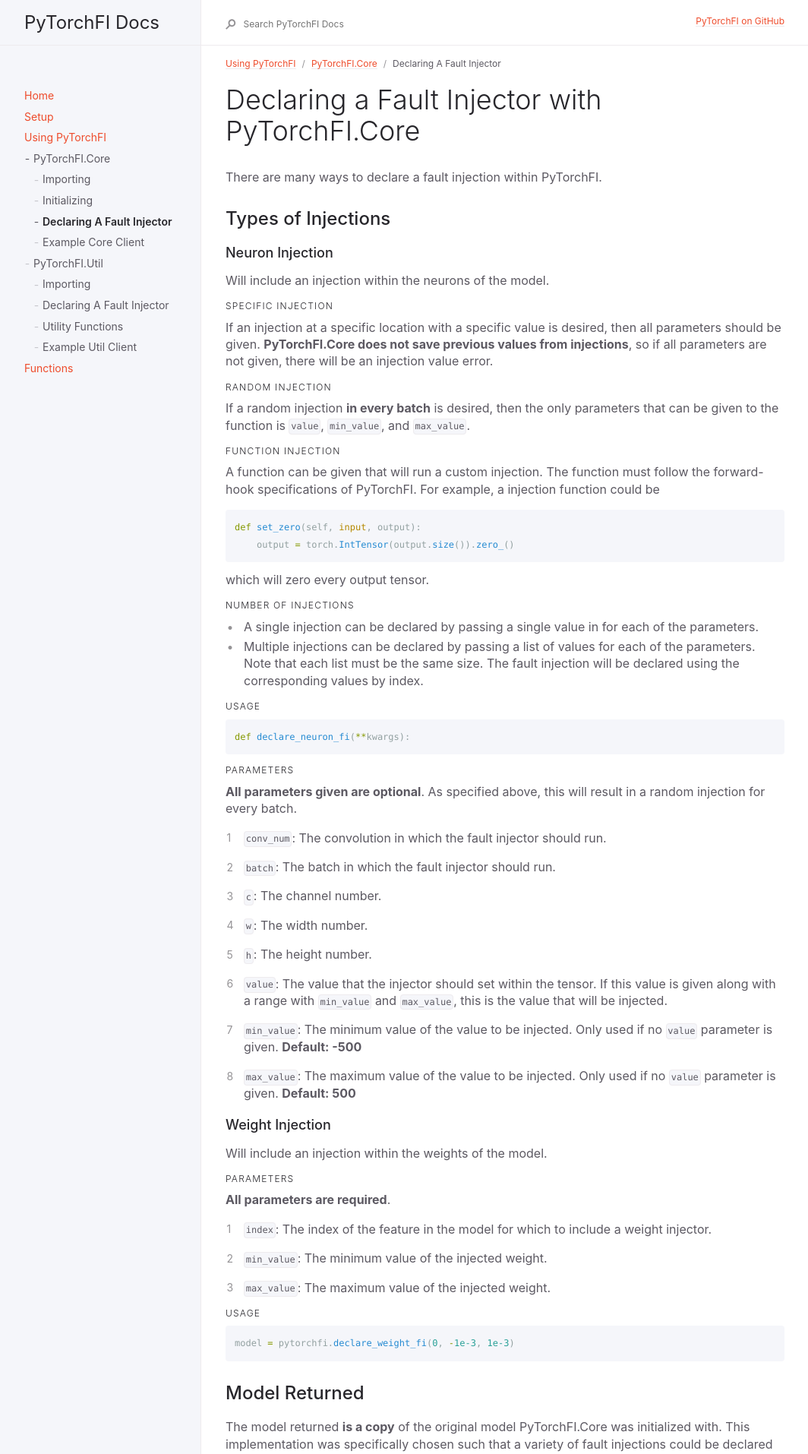
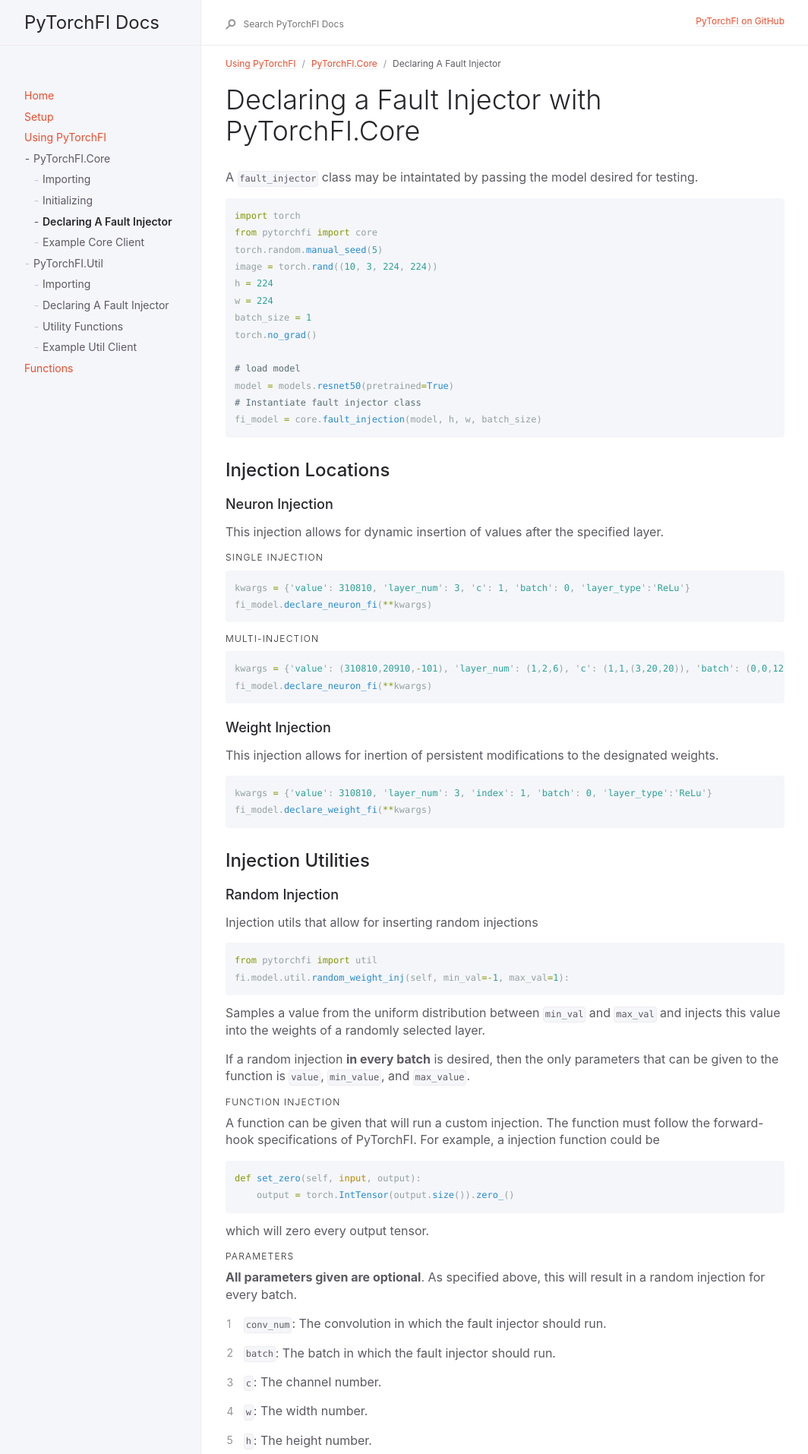
Before and after one commit to ssomalraju2/pytorchfi.github.io, a Jekyll site: the page built from docs/user/core/declare_fi.md, in a window 1280 px wide. Shown: the top 1914 px of the page at 76% size, without its empty margins (91-1155 px from the left). Built offline with Jekyll 4.4.1, drawn with Linux system fonts in a browser that asks for light colours; some of the changed text lies outside the part shown.

Commit message:
Update docs (#8)

````diff
--- a/docs/user/core/declare_fi.md
+++ b/docs/user/core/declare_fi.md
@@ -9,19 +9,65 @@ permalink: /core/declare-fi
 
 # Declaring a Fault Injector with PyTorchFI.Core
 
-There are many ways to declare a fault injection within PyTorchFI.
+A `fault_injector` class may be intaintated by passing the model desired for testing.
 
-## Types of Injections
+```python
+import torch
+from pytorchfi import core
+torch.random.manual_seed(5)
+image = torch.rand((10, 3, 224, 224))
+h = 224
+w = 224
+batch_size = 1
+torch.no_grad()
+
+# load model
+model = models.resnet50(pretrained=True)
+# Instantiate fault injector class
+fi_model = core.fault_injection(model, h, w, batch_size)
+```
+
+## Injection Locations
 
 ### Neuron Injection
+This injection allows for dynamic insertion of values after the specified
+layer.
 
-Will include an injection within the neurons of the model.
+#### Single Injection
 
-#### Specific Injection
+```python
+kwargs = {'value': 310810, 'layer_num': 3, 'c': 1, 'batch': 0, 'layer_type':'ReLu'}
+fi_model.declare_neuron_fi(**kwargs)
+```
 
-If an injection at a specific location with a specific value is desired, then all parameters should be given. **PyTorchFI.Core does not save previous values from injections**, so if all parameters are not given, there will be an injection value error.
+#### Multi-Injection
 
-#### Random Injection
+```python
+kwargs = {'value': (310810,20910,-101), 'layer_num': (1,2,6), 'c': (1,1,(3,20,20)), 'batch': (0,0,12)}
+fi_model.declare_neuron_fi(**kwargs)
+```
+
+### Weight Injection
+This injection allows for inertion of persistent modifications to the designated weights.
+
+```python
+kwargs = {'value': 310810, 'layer_num': 3, 'index': 1, 'batch': 0, 'layer_type':'ReLu'}
+fi_model.declare_weight_fi(**kwargs)
+```
+
+
+## Injection Utilities
+
+### Random Injection
+
+Injection utils that allow for inserting random injections
+```python
+from pytorchfi import util
+fi.model.util.random_weight_inj(self, min_val=-1, max_val=1):
+```
+Samples a value from the uniform distribution between `min_val` and `max_val` and injects this value
+into the weights of a randomly selected layer.
+
 
 If a random injection **in every batch** is desired, then the only parameters that can be given to the function is `value`, `min_value`, and `max_value`.
 
@@ -36,16 +82,6 @@ def set_zero(self, input, output):
 
 which will zero every output tensor.
 
-#### Number of Injections
-
-- A single injection can be declared by passing a single value in for each of the parameters.
-- Multiple injections can be declared by passing a list of values for each of the parameters. Note that each list must be the same size. The fault injection will be declared using the corresponding values by index.
-
-#### Usage
-
-```python
-def declare_neuron_fi(**kwargs):
-```
 
 #### Parameters
 
@@ -84,11 +120,11 @@ Will include an injection within the weights of the model.
 #### Usage
 
 ```python
-model = pytorchfi.declare_weight_fi(0, -1e-3, 1e-3)
+model = core.declare_weight_fi(0, -1e-3, 1e-3)
 ```
 
 ## Model Returned
 
-The model returned **is a copy** of the original model PyTorchFI.Core was initialized with. This implementation was specifically chosen such that a variety of fault injections could be declared with only a single initialization.
+The model returned **is a copy** of the original model PyTorchFI.Core Fault Injection was initialized with. This implementation was specifically chosen such that a variety of fault injections could be declared with only a single initialization.
 
 The model injection values are also verified to be valid, so that there will be no errors when running the model on data.
--- a/docs/user/user.md
+++ b/docs/user/user.md
@@ -14,4 +14,4 @@ New release
 
 # Using PyTorchFI
 
-PyTorchFI is a clean, robust, and versatile tool that offers an easy way to implement fault injections within any PyTorchFI application. Learn about the many features it offers and how you can seamlessly integrate them into your application.
+PyTorchFI is a clean, robust, and versatile tool that offers an easy way to implement fault injections within any PyTorch application. Learn about the many features it offers and how you can seamlessly integrate them into your application.
````
Also changed, not shown: docs/setup.md (+3 -3 lines), docs/user/core/import.md (+2 -4 lines).
